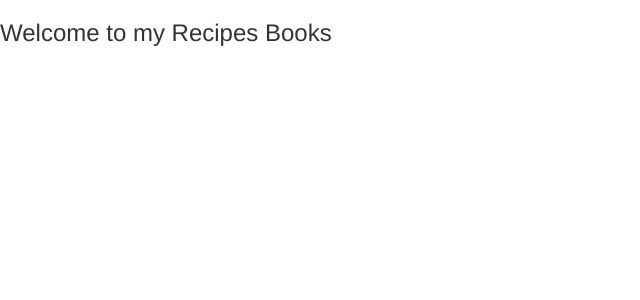
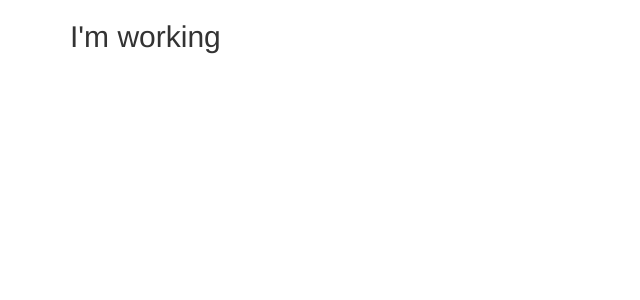
Before and after one commit to StepanB/recipe-book, an Angular app: page / in a window 1280 px wide. Shown: the top 300 px of the page, without its empty margins (0-640 px from the left). Built offline with nearby package versions, Linux system fonts and the light colour scheme.

Commit message:
Initial setup

```diff
--- a/src/app/app.component.html
+++ b/src/app/app.component.html
@@ -1 +1,7 @@
-<h3>Welcome to my Recipes Books</h3>
+<div class="container">
+  <div class="row">
+    <div class="col-md-12">
+      <h2>I'm working</h2>
+    </div>
+  </div>
+</div>
```
